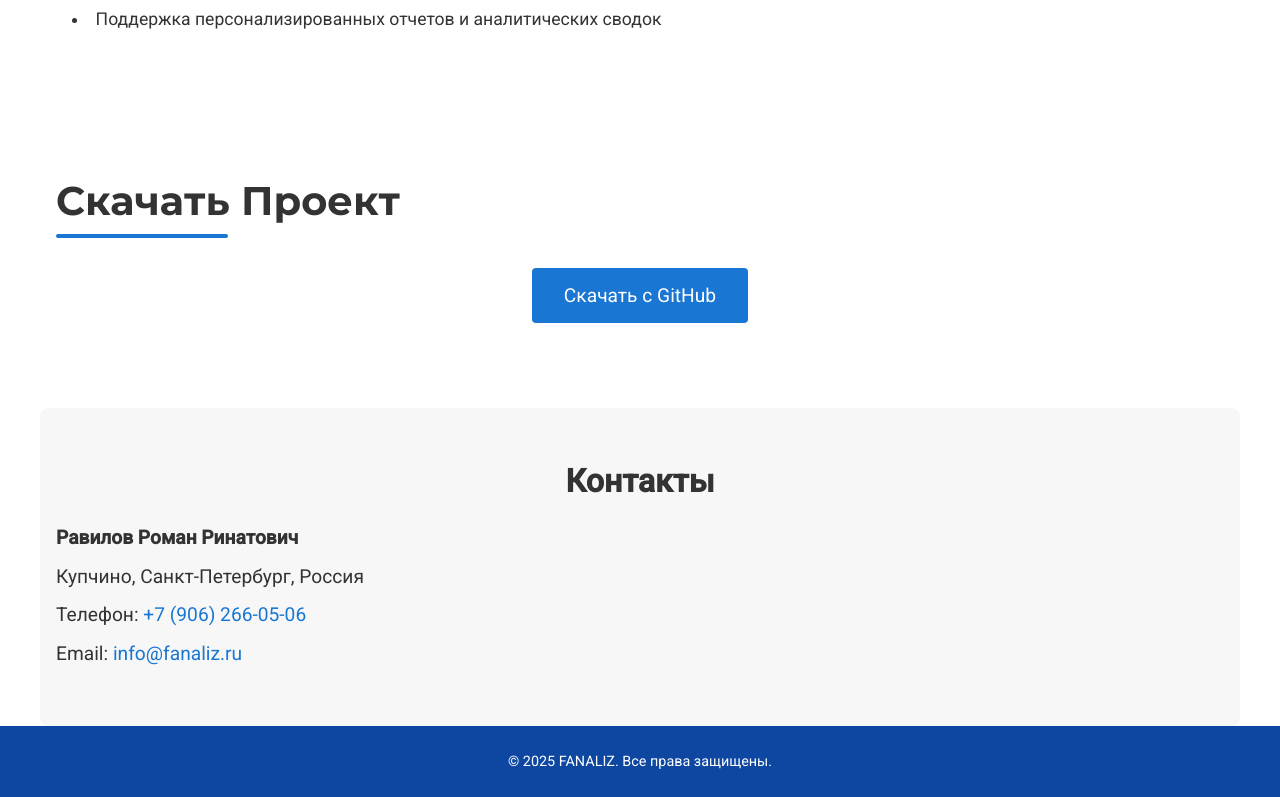
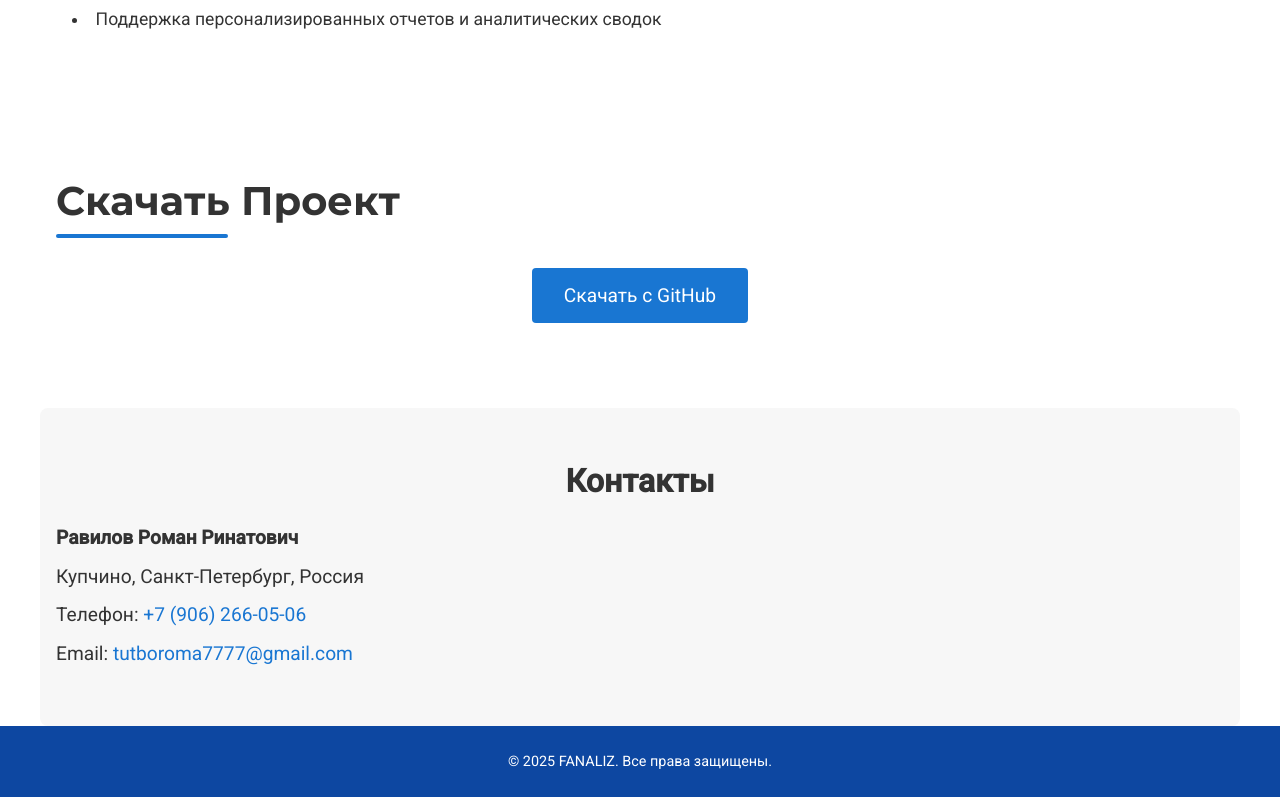
Before and after one commit to TUTBOROMA/FANALIZ, a plain HTML site: page index.html in a window 1280 px wide. Shown: the part 1728-2525 px from the top of the page. Drawn offline with Linux system fonts and the light colour scheme.

Commit message:
Add files via upload

```diff
--- a/index.html
+++ b/index.html
@@ -248,7 +248,7 @@
     <p><strong>Равилов Роман Ринатович</strong></p>
     <p>Купчино, Санкт-Петербург, Россия</p>
     <p>Телефон: <a href="tel:+79062660506">+7 (906) 266-05-06</a></p>
-    <p>Email: <a href="mailto:info@fanaliz.ru">info@fanaliz.ru</a></p>
+    <p>Email: <a href="mailto:tutboroma7777@gmail.com">tutboroma7777@gmail.com</a></p>
   </section>
   <!-- Футер -->
   <footer class="fade-in">
```
